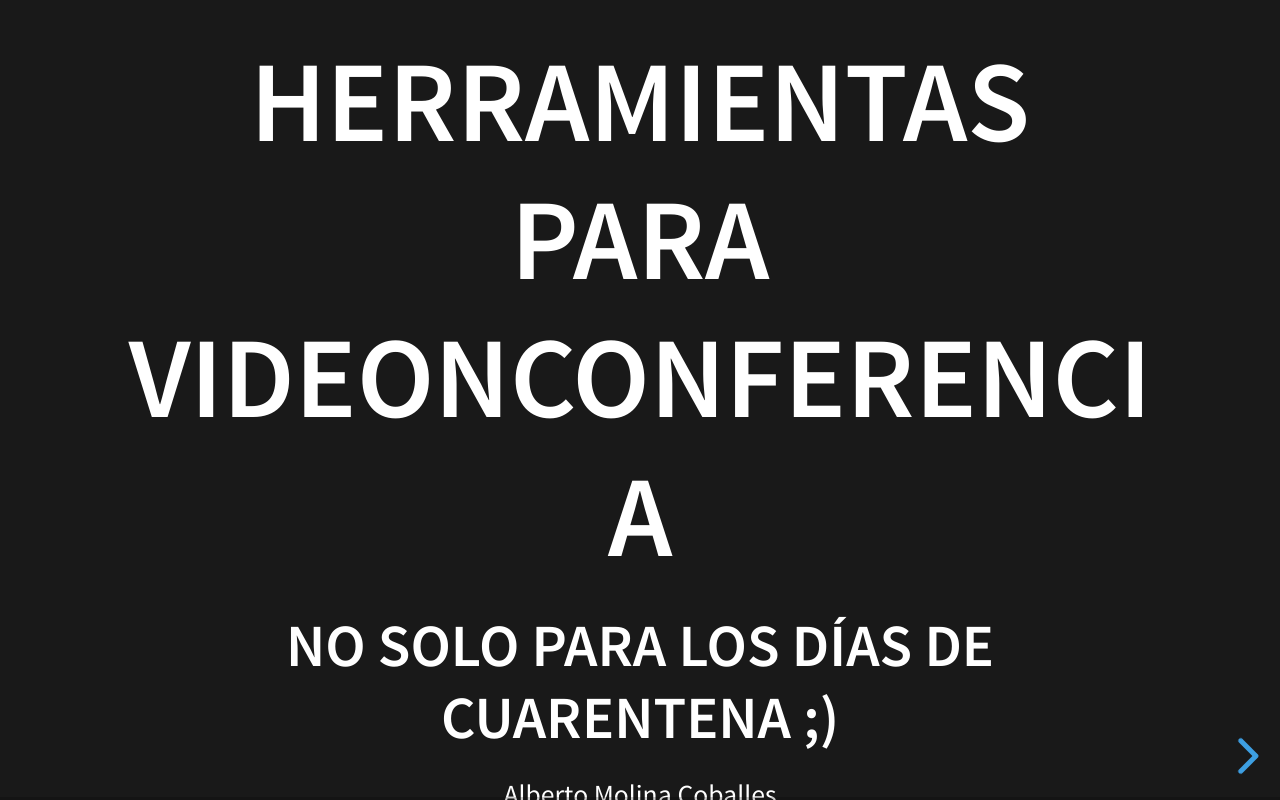
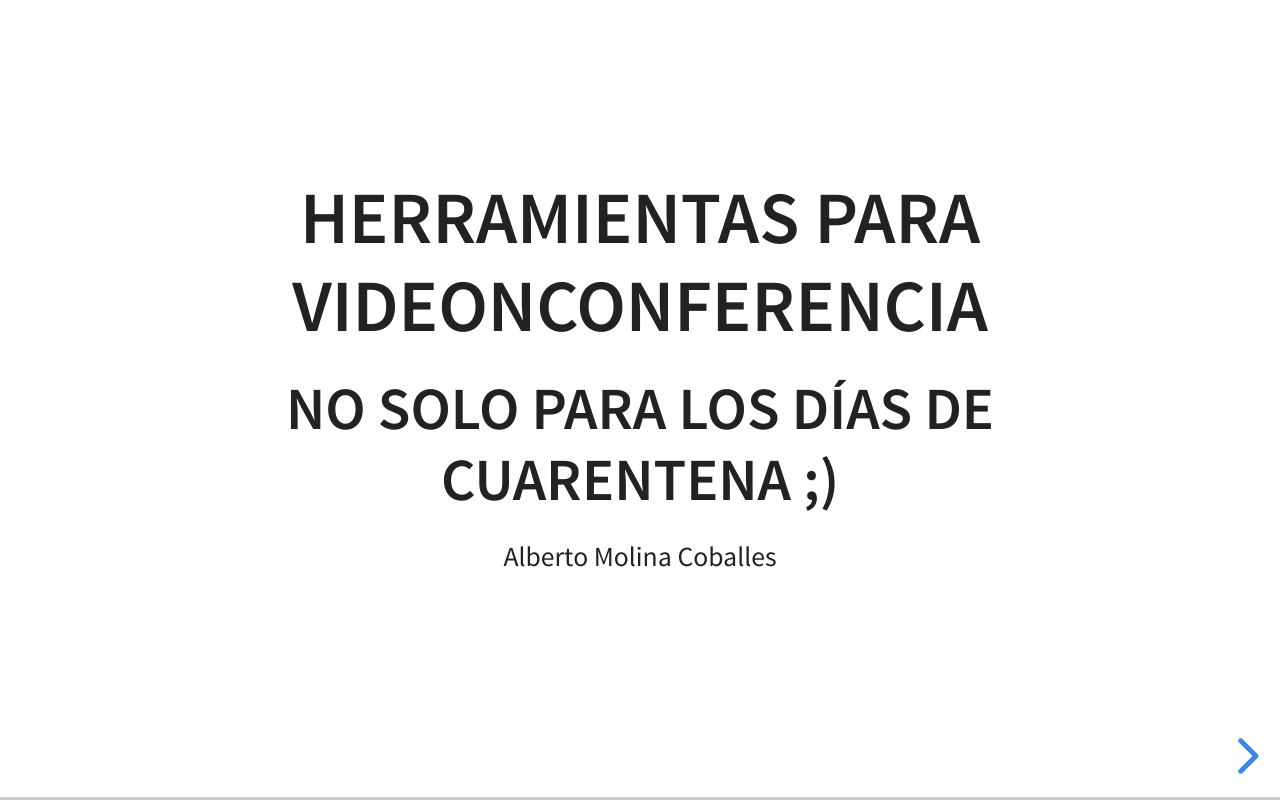
Before and after one commit to albertomolina/albertomolina.github.io, a website: page herramientas-online/videoconferencia.html in a window 1280 px wide. Drawn offline with Linux system fonts and the light colour scheme.

Commit message:
Cambiamos el tema

```diff
--- a/herramientas-online/videoconferencia.html
+++ b/herramientas-online/videoconferencia.html
@@ -16,7 +16,7 @@
 
     <link rel="stylesheet" href="css/reset.css">
     <link rel="stylesheet" href="css/reveal.css">
-    <link rel="stylesheet" href="css/theme/black.css" id="theme">
+    <link rel="stylesheet" href="css/theme/white.css" id="theme">
 
     <!-- Theme used for syntax highlighting of code -->
     <link rel="stylesheet" href="lib/css/monokai.css">
@@ -42,7 +42,7 @@
       <!-- Any section element inside of this container is displayed as a slide -->
       <div class="slides">
 	<section>
-	  <h1>Herramientas para videonconferencia</h1>
+	  <h2>Herramientas para videonconferencia</h2>
 	  <h3>No solo para los días de cuarentena ;)</h3>
 	  <p>
 	    <small>Alberto Molina Coballes</small>
```
